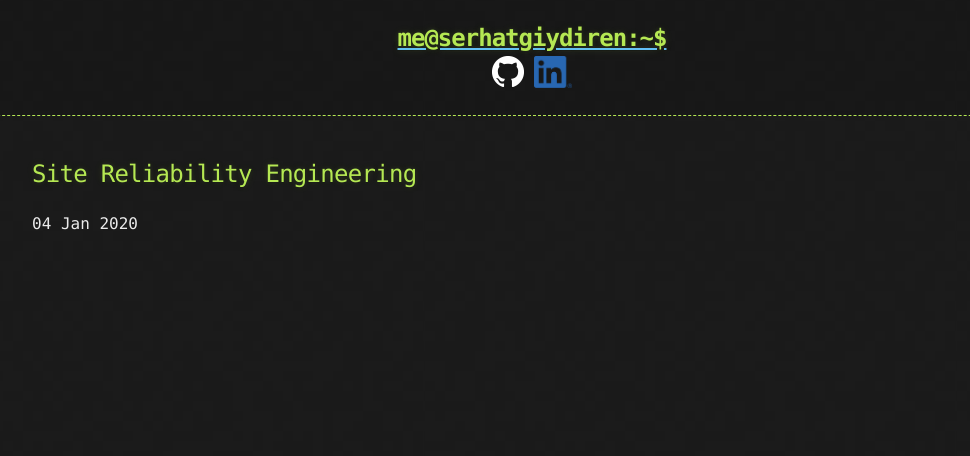
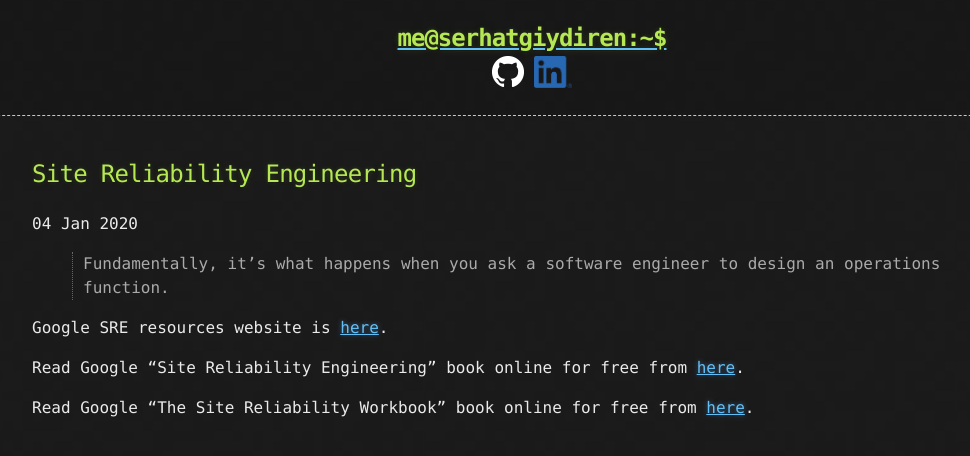
Before and after one commit to goodHunter27/serhatgiydiren.github.io, a Jekyll site: the page built from _posts/2020-01-04-site-reliability-engineering.md, in a window 1280 px wide. Shown: the top 456 px of the page, without its empty margins (108-1078 px from the left). Built offline with Jekyll 4.4.1, drawn with Linux system fonts in a browser that asks for light colours.

Commit message:
Update 2020-01-04-site-reliability-engineering.md

```diff
--- a/_posts/2020-01-04-site-reliability-engineering.md
+++ b/_posts/2020-01-04-site-reliability-engineering.md
@@ -2,3 +2,11 @@
 title: Site Reliability Engineering
 published: true
 ---
+
+> Fundamentally, it’s what happens when you ask a software engineer to design an operations function.
+
+Google SRE resources website is [here](https://landing.google.com/sre){:target="_blank"}.
+
+Read Google "Site Reliability Engineering" book online for free from [here](https://landing.google.com/sre/sre-book/toc){:target="_blank"}.
+
+Read Google "The Site Reliability Workbook" book online for free from [here](https://landing.google.com/sre/workbook/toc){:target="_blank"}.
```
